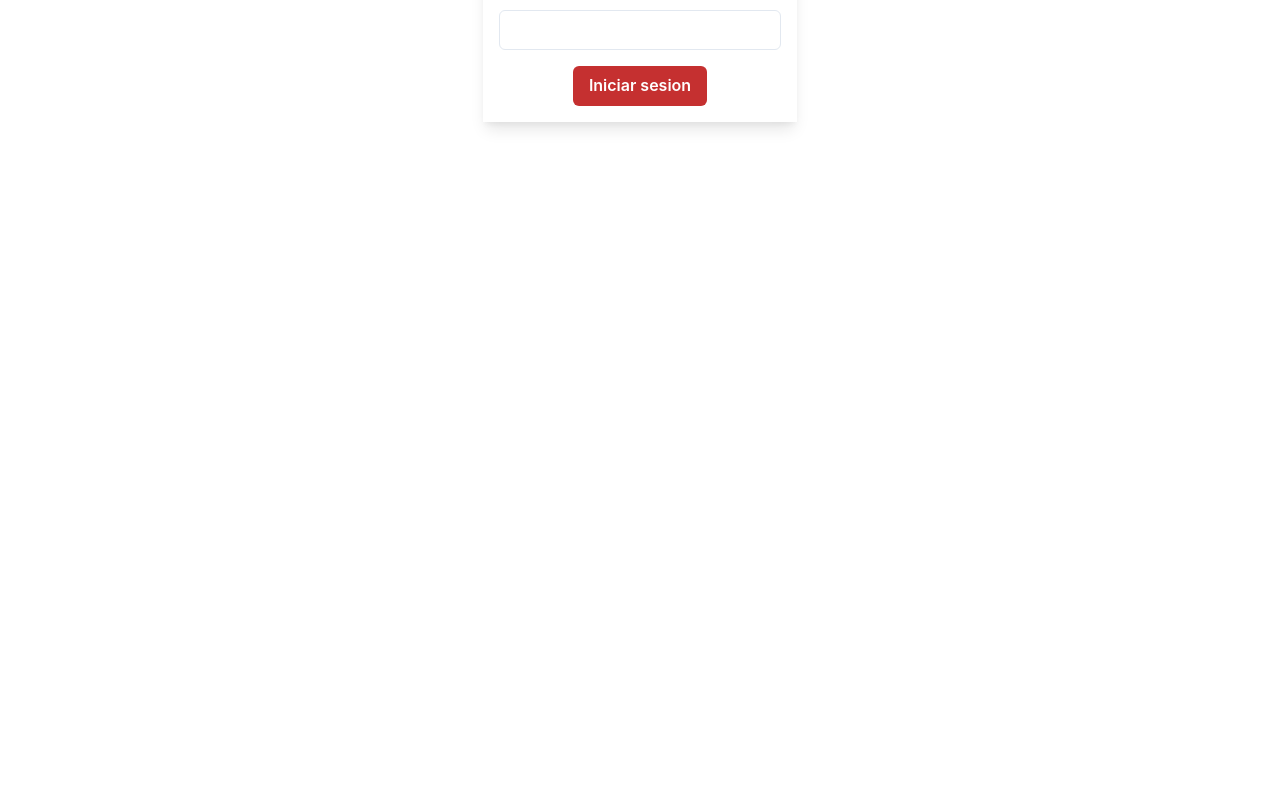
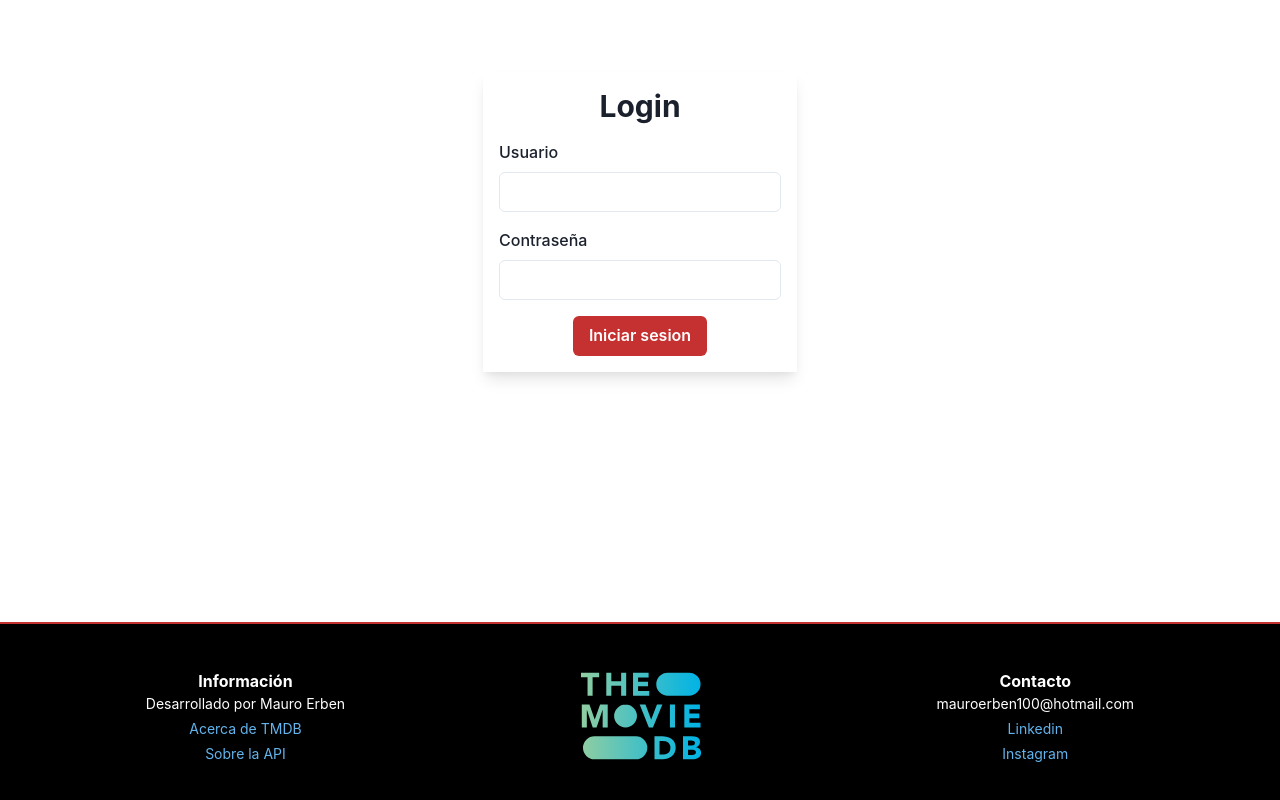
Before and after one commit to MauroErben/Peliculas, a React (Create React App) app: page /auth/login in a window 1280 px wide. Shown: the part 244-1044 px from the top of the page. Before the commit the page ends 800 px from the top, so only its background shows below. Built offline with nearby package versions, Linux system fonts and the light colour scheme; no server answers.

Commit message:
added footer

```diff
--- a/src/App.js
+++ b/src/App.js
@@ -5,6 +5,7 @@ import Series from './Components/Series';
 import LoginForm from './Components/Auth/LoginForm';
 import Favorites from './Components/Movies/favorites';
 import NavBar from './Components/Header/navbar';
+import Footer from './Components/Footer';
 
 function App() {
   return (
@@ -17,6 +18,7 @@ function App() {
         <Route path='/auth/login' element={<LoginForm />} />
         <Route path='/favorites' element={<Favorites />} />
       </Routes>
+      <Footer />
     </BrowserRouter>
   );
 }
--- a/src/Components/Auth/LoginForm.js
+++ b/src/Components/Auth/LoginForm.js
@@ -37,7 +37,7 @@ const LoginForm = () => {
                 }}
             >
                 {({ handleChange, handleBlur, handleSubmit, values, errors }) => (
-                    <Flex justifyContent='center' alignItems='center'>
+                    <Flex justifyContent='center' alignItems='center' height='100vh'>
                         <VStack
                             spacing={4}
                             padding='4'
--- /dev/null
+++ b/src/Components/Footer/index.js
@@ -0,0 +1,43 @@
+import { Link, Box, Image, Stack, Text, VStack } from "@chakra-ui/react";
+import Tmdb from './logo.svg';
+const Footer = () => {
+    return (
+        <Stack
+            bg='black'
+            justifyContent='space-around'
+            align='center'
+            direction={['column', 'row', 'row', 'row']}
+            color='white'
+            p='8'
+            borderTop='2px'
+            borderColor='red.600'
+        >
+            <Box textAlign='center'>
+                <Text fontWeight='bold'>Información</Text>
+                <Text fontSize='sm'>Desarrollado por Mauro Erben</Text>
+                <VStack
+                    mt='1'
+                    spacing={1}
+                >
+                    <Link href="https://www.themoviedb.org/" target='_blank' color='blue.300' fontSize='sm'>Acerca de TMDB</Link>
+                    <Link href="https://developers.themoviedb.org/3/getting-started/introduction" target='_blank' color='blue.300' fontSize='sm'>Sobre la API</Link>
+                </VStack>
+            </Box>
+            <Box>
+                <Image src={Tmdb} boxSize='120px' />
+            </Box>
+            <Box textAlign='center'>
+                <Text fontWeight='bold'>Contacto</Text>
+                <Text fontSize='sm'>mauroerben100@hotmail.com</Text>
+                <VStack
+                    mt='1'
+                    spacing={1}
+                >
+                    <Link href="https://www.linkedin.com/in/mauro-erben-247911178/" target='_blank' color='blue.300' fontSize='sm'>Linkedin</Link>
+                    <Link href="https://www.instagram.com/mauro_erben/" target='_blank' color='blue.300' fontSize='sm'>Instagram</Link>
+                </VStack>
+            </Box>
+        </Stack>
+    )
+}
+export default Footer;
```
Also changed, not shown: src/Components/Footer/logo.svg (added).
